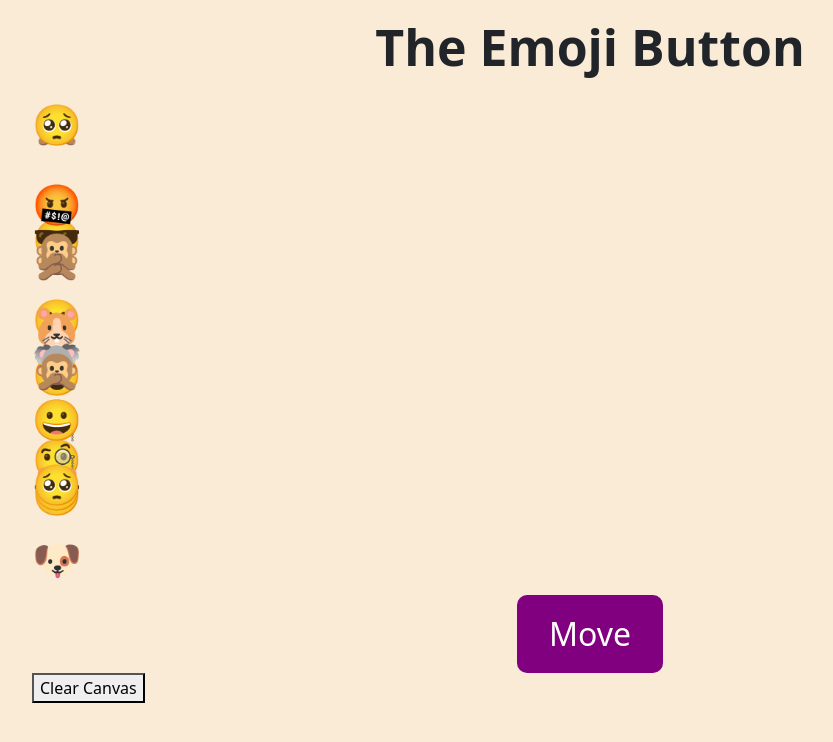
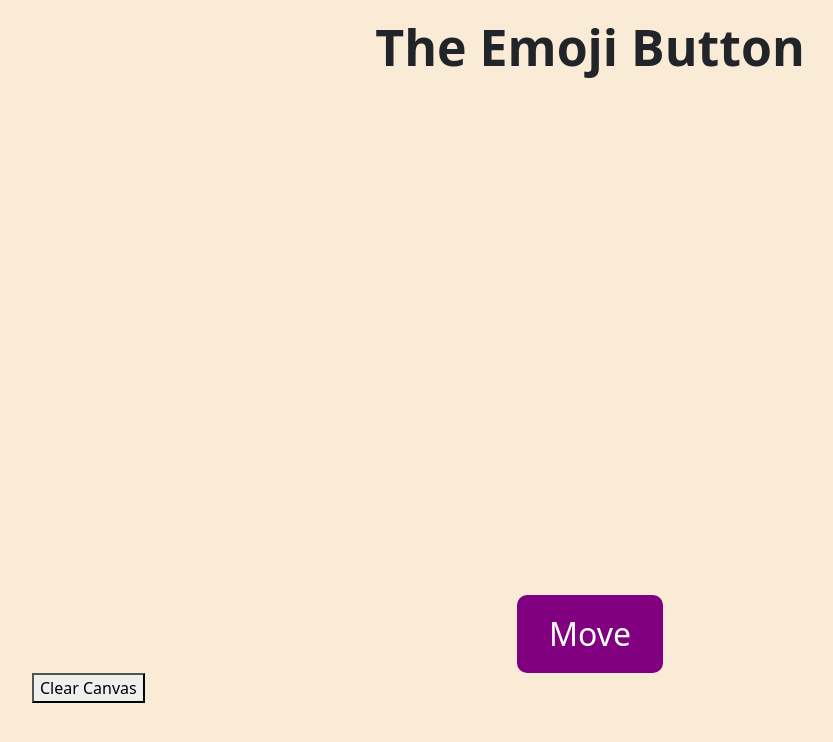
Before and after one commit to AlexanderChao14/Memory-Test-JS, a plain HTML site: page index.html in a window 1280 px wide. Shown: the whole page, without its empty margins (50-883 px from the left). Drawn offline with nearby package versions, Linux system fonts and the light colour scheme.

Commit message:
Animation and sequence modifications
emojis now start off screen
Delays increased to spread them out more [10secs]
Duration increased [5seconds].
generating sequence now takes in a limit [how many different types of emojis] and a sequence size

```diff
--- a/script.js
+++ b/script.js
@@ -2,16 +2,18 @@ $(document).ready(function(){
     const gameCanvas = generateGameCanvas();
     const canvas = $(".Canvas");
     canvas.append(gameCanvas);
+
     const emojis = "😀 😍 🧐 😎 🥺 🤬 🐶 🐹 🦊 🐨 🙊".split(" ");
     let emojiElements = [];
-    const viewWidth = canvas[0].offsetWidth + 'px';
+    const viewWidth = canvas[0].offsetWidth;
     const viewHeight = canvas[0].offsetHeight + 'px';
-    const sequence = generateSequence(20);
+    let sequence = [];
 
 
-    main(gameCanvas);
+    startNewRound(gameCanvas, 3);
 
-    function main (canvas) {
+    function startNewRound (canvas, limit) {
+        sequence = generateSequence(limit, 20);
         for(let i = 0; i < sequence.length; i++){
            appendEmojiToCanvas(sequence[i], canvas);
         }
@@ -55,10 +57,11 @@ $(document).ready(function(){
     }
 
 
-    function generateSequence(size){
+    function generateSequence(limit, sequenceSize){
         let sequence = [];
-        for(let i = 0; i < size ; i++){
-            let emoji = emojis[Math.floor(Math.random() * emojis.length)];
+        if(limit > emojis.length) limit = emojis.length;
+        for(let i = 0; i < sequenceSize; i++){
+            let emoji = emojis[Math.floor(Math.random() * limit)];
             sequence.push(emoji);
         }
         return sequence;
@@ -72,10 +75,10 @@ $(document).ready(function(){
             let element = document.getElementById(id);
             anime({
                 targets: element,  // switch to Element ID
-                translateX: viewWidth,
-                duration: Math.floor(Math.random() * (2000-1000) + 1000),     // generate a random time sequence
+                translateX: viewWidth + 100 + 'px',
+                duration: Math.floor(Math.random() * (5000-1000) + 1000),     // generate a random time sequence
                 easing: 'linear',
-                delay: Math.random() * 2000,
+                delay: Math.random() * 10000,
                 // can we add a delay so they all run animate at the beginning?
             });
         });
--- a/style.css
+++ b/style.css
@@ -7,7 +7,7 @@
 
 .emoji {
   position: absolute;
-  left: 0px;
+  left: -100px;
 }
 
 .moveButton {
```
